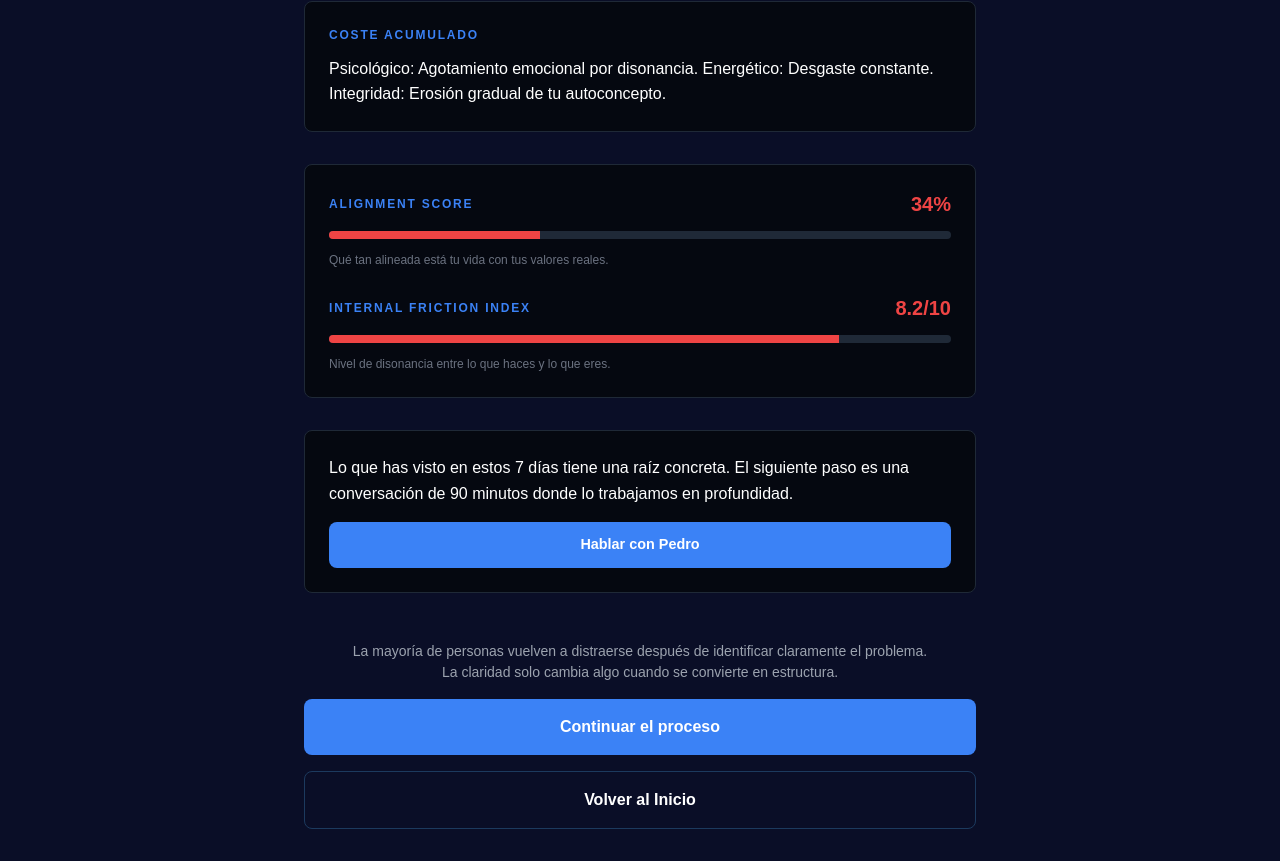
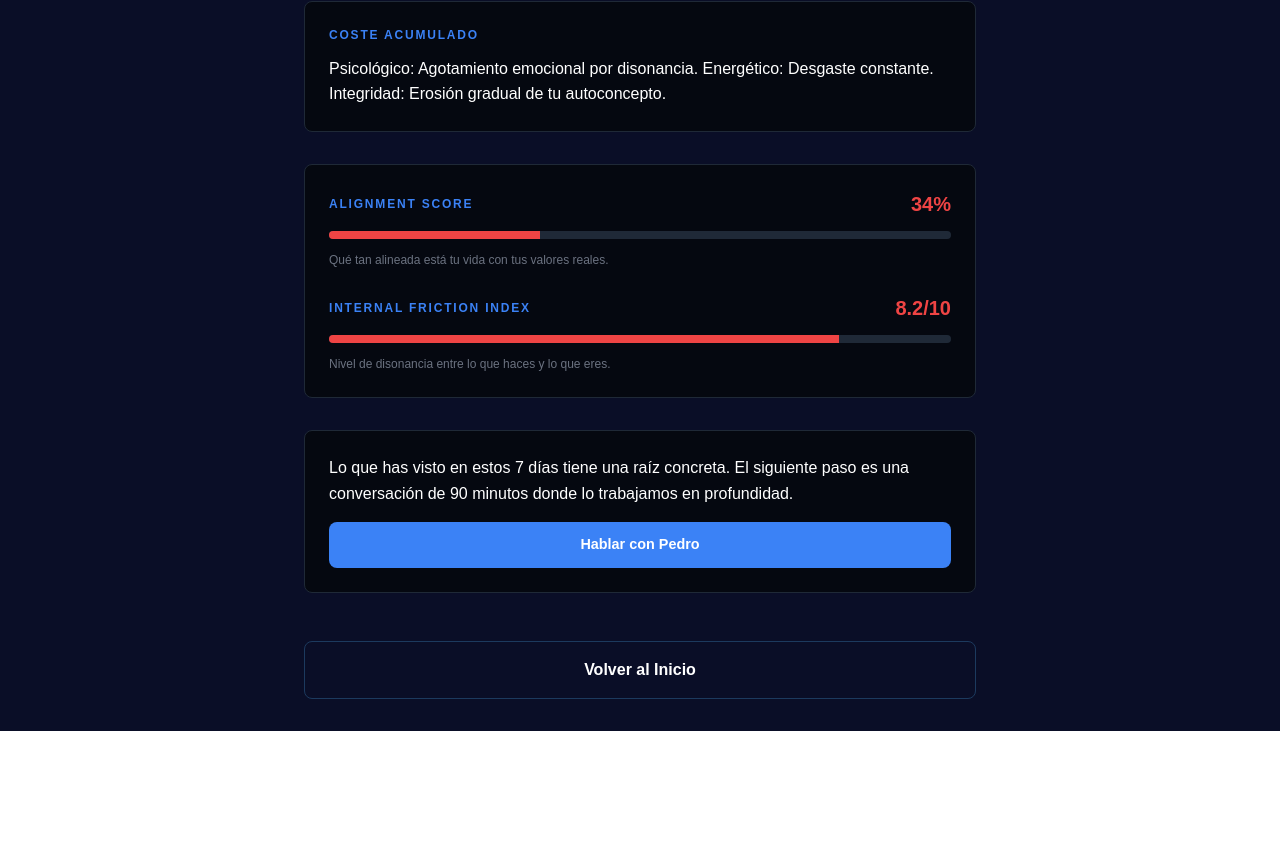
Before and after one commit to bienvenidoamentalengineering-cyber/internal-audit-system, a Next.js app: page /diagnosis in a window 1280 px wide. Shown: the part 668-1529 px from the top of the page. After the commit the page ends 1399 px from the top, so only its background shows below. Built offline with nearby package versions, Linux system fonts and the light colour scheme; no server answers.

Commit message:
Fix: Eliminar botón 'Continuar el proceso' de diagnosis

```diff
--- a/app/diagnosis/page.tsx
+++ b/app/diagnosis/page.tsx
@@ -456,46 +456,6 @@ export default function DiagnosisPage() {
               gap: '1rem',
               paddingTop: '1rem',
             }}>
-              <p style={{
-                fontSize: '0.875rem',
-                color: '#9CA3AF',
-                textAlign: 'center',
-                margin: 0,
-                lineHeight: '1.5',
-              }}>
-                La mayoría de personas vuelven a distraerse después de identificar claramente el problema.<br />
-                La claridad solo cambia algo cuando se convierte en estructura.
-              </p>
-              <button
-                onClick={() => {
-                  if (!loading) {
-                    window.open('https://wa.me/34603647173?text=Hola+Pedro+acabo+de+terminar+el+journal+de+7+dias+y+quiero+continuar+el+proceso', '_blank');
-                  }
-                }}
-                style={{
-                  backgroundColor: '#3B82F6',
-                  color: 'white',
-                  fontWeight: '600',
-                  padding: '1rem 1.5rem',
-                  borderRadius: '0.5rem',
-                  border: 'none',
-                  cursor: loading ? 'not-allowed' : 'pointer',
-                  fontSize: '1rem',
-                  opacity: loading ? 0.5 : 1,
-                  textDecoration: 'none',
-                  display: 'block',
-                  textAlign: 'center',
-                  transition: 'background-color 0.2s',
-                  WebkitTouchCallout: 'none',
-                  WebkitUserSelect: 'none',
-                  width: '100%',
-                } as React.CSSProperties}
-                onMouseEnter={(e) => !loading && (e.currentTarget.style.backgroundColor = '#0EA5E9')}
-                onMouseLeave={(e) => !loading && (e.currentTarget.style.backgroundColor = '#3B82F6')}
-                disabled={loading}
-              >
-                {loading ? 'Redirigiendo...' : 'Continuar el proceso'}
-              </button>
               <a
                 href="/"
                 style={{
```
